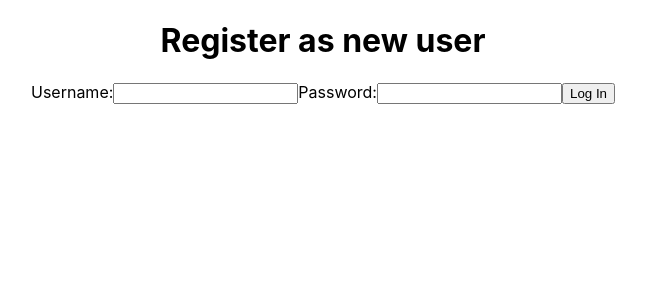
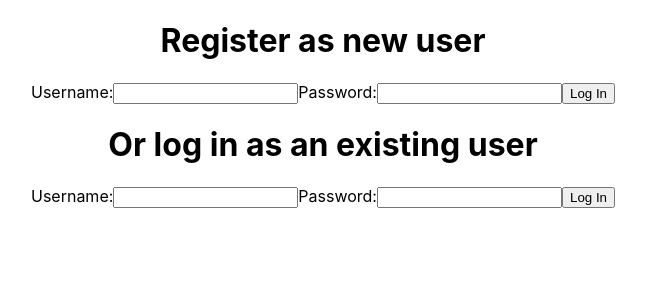
Before and after one commit to Dlunoe/Project-Reviews, a React (Create React App) app in the folder project-reviews/: page / in a window 1280 px wide. Shown: the top 300 px of the page, without its empty margins (317-963 px from the left). Built offline with nearby package versions, Linux system fonts and the light colour scheme.

Commit message:
added login functionality, updated MD

```diff
--- a/project-reviews/src/App.js
+++ b/project-reviews/src/App.js
@@ -1,4 +1,4 @@
-import React, {Compenent} from 'react';
+import React from 'react';
 import './App.css';
 import ReviewsContainer from './Components/ReviewsContainer/ReviewsContainer';
 import AuthGateway from './Components/AuthGateway/AuthGateway'
@@ -21,11 +21,27 @@
       }
     })
     const parsedResponse = await registerResponse.json();
-    console.log(parsedResponse)
     if(parsedResponse.status.code===8){
       this.setState({
         loggedIn:true,
         username:parsedResponse.status.username
+      })
+    }
+  }
+  handleLogin = async(formData)=>{
+    const registerResponse = await fetch('http://localhost:9000/user/login',{
+      method: "POST",
+      body: JSON.stringify(formData),
+      credentials: "include",
+      headers:{
+        "Content-Type": "application/json"
+      }
+    })
+    const parsedResponse = await registerResponse.json();
+    if(parsedResponse.status.code===7){
+      this.setState({
+        loggedIn:true,
+        username: parsedResponse.status.username
       })
     }
   }
@@ -34,7 +50,7 @@
       <div className="App">
         {this.state.loggedIn ?
         <ReviewsContainer/> :
-        <AuthGateway handleRegister={this.handleRegister}/>
+        <AuthGateway handleRegister={this.handleRegister} handleLogin={this.handleLogin}/>
       }
       </div>
     );
--- a/project-reviews/src/Components/AuthGateway/AuthGateway.jsx
+++ b/project-reviews/src/Components/AuthGateway/AuthGateway.jsx
@@ -14,6 +14,8 @@
             <div>
                 <h1>Register as new user</h1>
                 <Register handleRegister={this.props.handleRegister}/>
+                <h1>Or log in as an existing user</h1>
+                <Login handleLogin={this.props.handleLogin}/>
             </div>
         )
     }
--- a/project-reviews/src/Components/AuthGateway/Login/Login.jsx
+++ b/project-reviews/src/Components/AuthGateway/Login/Login.jsx
@@ -0,0 +1,31 @@
+import React, {Component} from 'react';
+
+class Login extends Component{
+    constructor(){
+        super();
+        this.state={
+            username:null,
+            password: null
+        }
+    }
+    handleChange=(e)=>{
+        this.setState({
+            [e.currentTarget.name]: e.currentTarget.value
+        })
+    }
+    handleSubmit=(e)=>{
+        e.preventDefault();
+        this.props.handleLogin(this.state)
+    }
+    render(){
+        return(
+            <form onSubmit={this.handleSubmit}>
+                Username:<input type="text" name="username" onChange={this.handleChange}/>
+                Password:<input type="password" name="password" onChange={this.handleChange}/>
+                <input type="submit" value="Log In"/>
+            </form>
+        )
+    }
+}
+
+export default Login;
--- a/project-reviews/src/Components/ReviewsContainer/NewReview/NewReview.jsx
+++ b/project-reviews/src/Components/ReviewsContainer/NewReview/NewReview.jsx
@@ -8,16 +8,19 @@
             description:''
         }
     }
-    makeReview = (e) =>{
+    updateReview = (e) =>{
         this.setState({
             [e.currentTarget.name]: e.currentTarget.value
         })
     }
     render(){
         return(
-            <form>
-                <input type="text" name="title" onChange={this.makeReview}/>
-                <textarea name="description" onChange={this.makeReview}/>
+            <form onSubmit={(e)=>{
+                e.preventDefault();
+                this.props.addReview(this.state)}}>
+                Title:<input type="text" name="title" onChange={this.makeReview}/>
+                Description:<textarea name="description" onChange={this.makeReview}/>
+                <input type="submit" value="Add new game review"/>
             </form>
         )
     }
--- a/project-reviews/src/Components/ReviewsContainer/ReviewsContainer.jsx
+++ b/project-reviews/src/Components/ReviewsContainer/ReviewsContainer.jsx
@@ -20,16 +20,21 @@
                 throw Error(response.statusText);
             }
             const parsedReviews = await response.json();
+            console.log(parsedReviews)
             this.setState({reviews:parsedReviews.data})
         }catch(err){
             return err
         }
     }
+    addReview = async (review, formData)=>{
+        console.log('this is addReview')
+    }
     render(){
         return(
             <div>
             <p>this is ReviewsContainer</p>
-            <Reviews reviews={this.state.reviews} />
+            <NewReview addReview={this.addReview}/>
+            <Reviews reviews={this.state.reviews}  />
             </div>
 
         )
```
Also changed, not shown: 1 other file (tests, documents, lock files or other folders).
